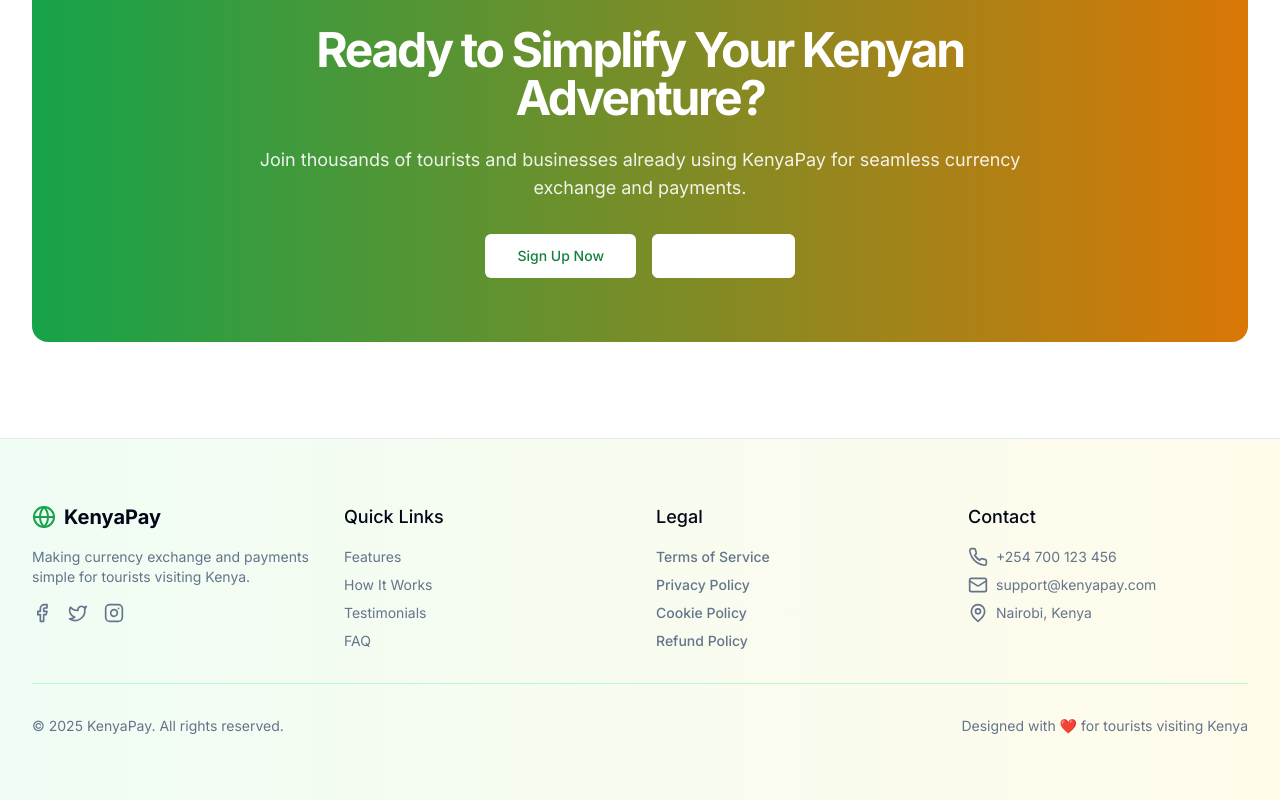
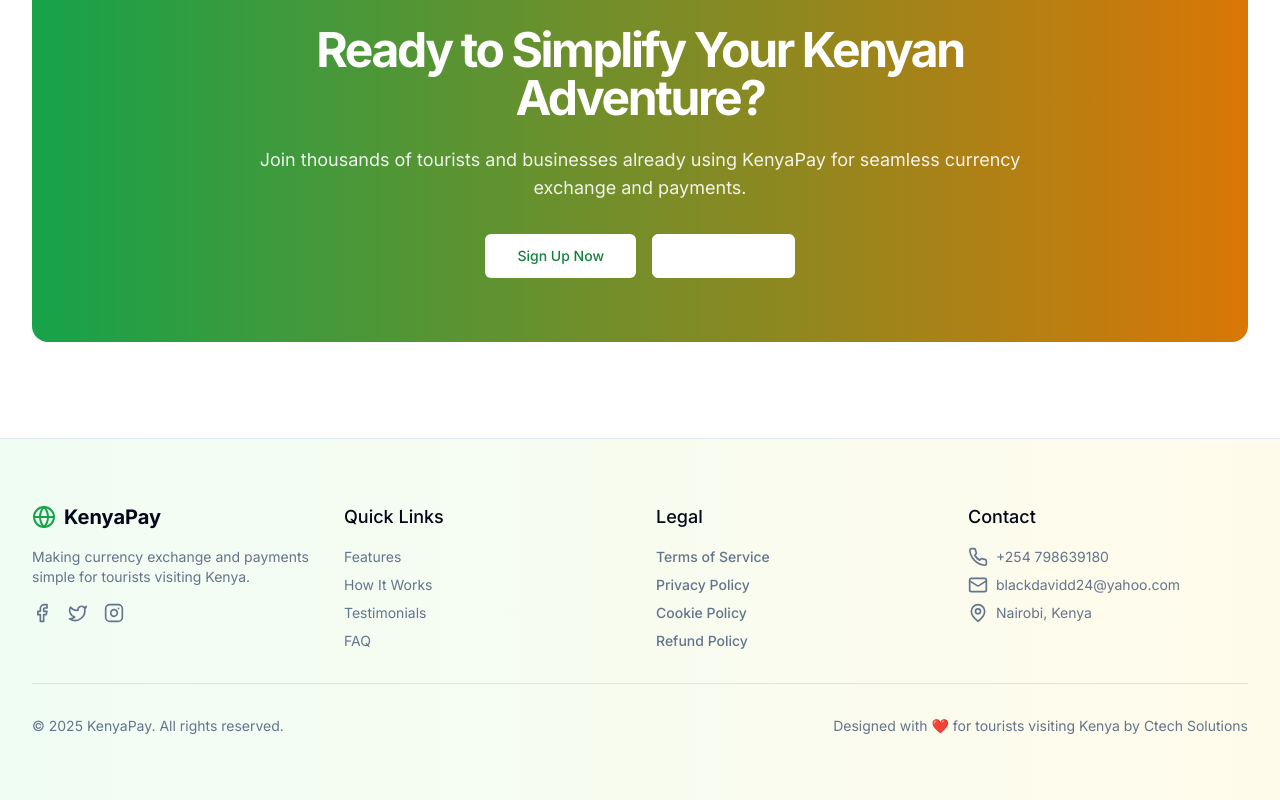
Before and after one commit to Davii15/kenyapay, a Next.js app: page / in a window 1280 px wide. Shown: the part 7010-7810 px from the top of the page. Built offline with nearby package versions, Linux system fonts and the light colour scheme.

Commit message:
Update page.tsx

```diff
--- a/app/page.tsx
+++ b/app/page.tsx
@@ -861,7 +861,7 @@ export default function Home() {
                   >
                     <path d="M22 16.92v3a2 2 0 0 1-2.18 2 19.79 19.79 0 0 1-8.63-3.07 19.5 19.5 0 0 1-6-6 19.79 19.79 0 0 1-3.07-8.67A2 2 0 0 1 4.11 2h3a2 2 0 0 1 2 1.72 12.84 12.84 0 0 0 .7 2.81 2 2 0 0 1-.45 2.11L8.09 9.91a16 16 0 0 0 6 6l1.27-1.27a2 2 0 0 1 2.11-.45 12.84 12.84 0 0 0 2.81.7A2 2 0 0 1 22 16.92z"></path>
                   </svg>
-                  <span className="text-muted-foreground">+254 700 123 456</span>
+                  <span className="text-muted-foreground">+254 798639180</span>
                 </li>
                 <li className="flex items-start gap-2">
                   <svg
@@ -879,7 +879,8 @@ export default function Home() {
                     <rect width="20" height="16" x="2" y="4" rx="2"></rect>
                     <path d="m22 7-8.97 5.7a1.94 1.94 0 0 1-2.06 0L2 7"></path>
                   </svg>
-                  <span className="text-muted-foreground">support@kenyapay.com</span>
+                  <span className="text-muted-foreground">blackdavidd24@yahoo.com</span>
+
                 </li>
                 <li className="flex items-start gap-2">
                   <svg
@@ -904,7 +905,7 @@ export default function Home() {
           </div>
           <div className="mt-8 border-t border-green-200 dark:border-green-800 pt-8 flex flex-col md:flex-row justify-between items-center">
             <p className="text-sm text-muted-foreground">© {new Date().getFullYear()} KenyaPay. All rights reserved.</p>
-            <p className="text-sm text-muted-foreground mt-4 md:mt-0">Designed with ❤️ for tourists visiting Kenya</p>
+            <p className="text-sm text-muted-foreground mt-4 md:mt-0">Designed with ❤️ for tourists visiting Kenya by Ctech Solutions</p>
           </div>
         </div>
       </footer>
```
